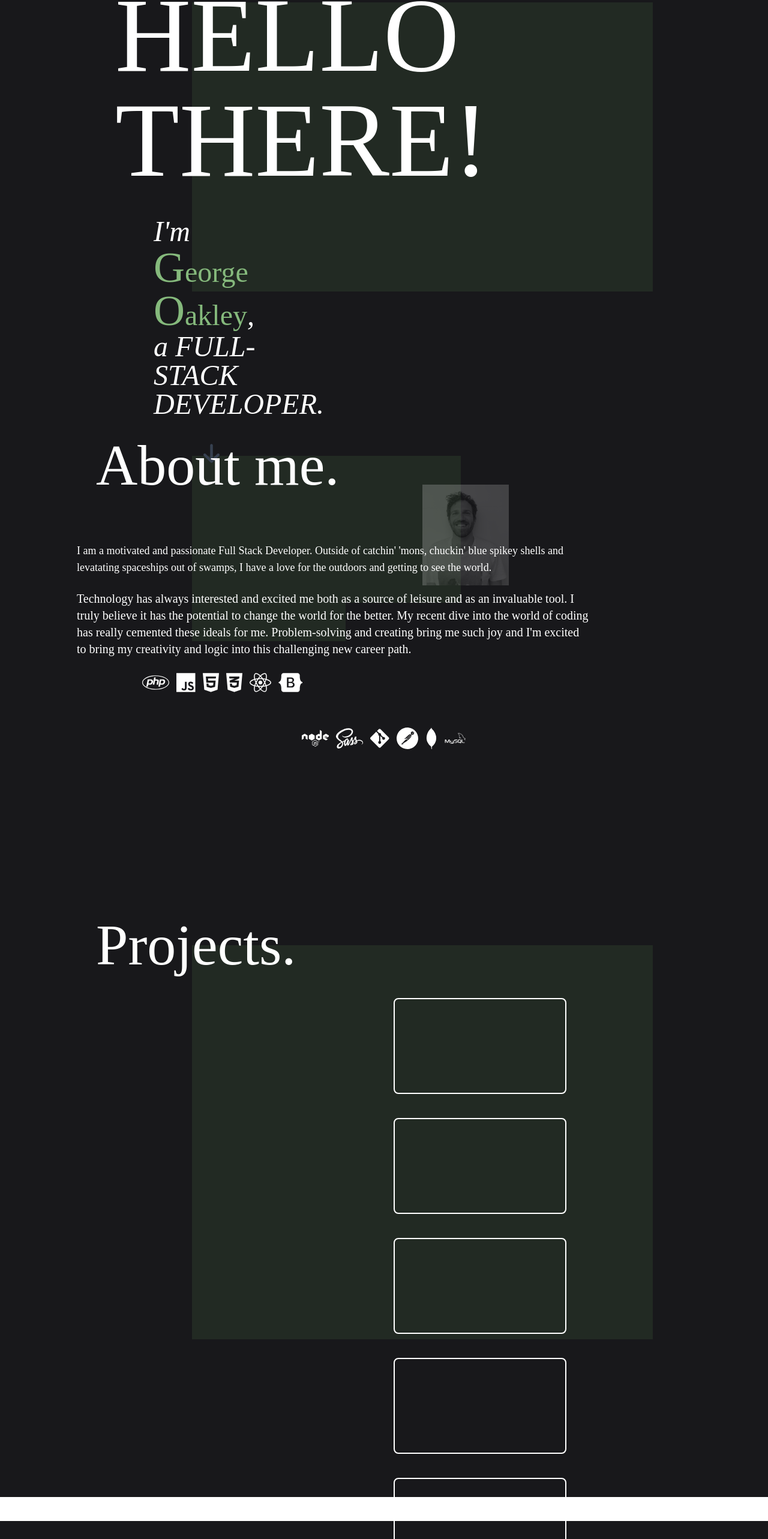
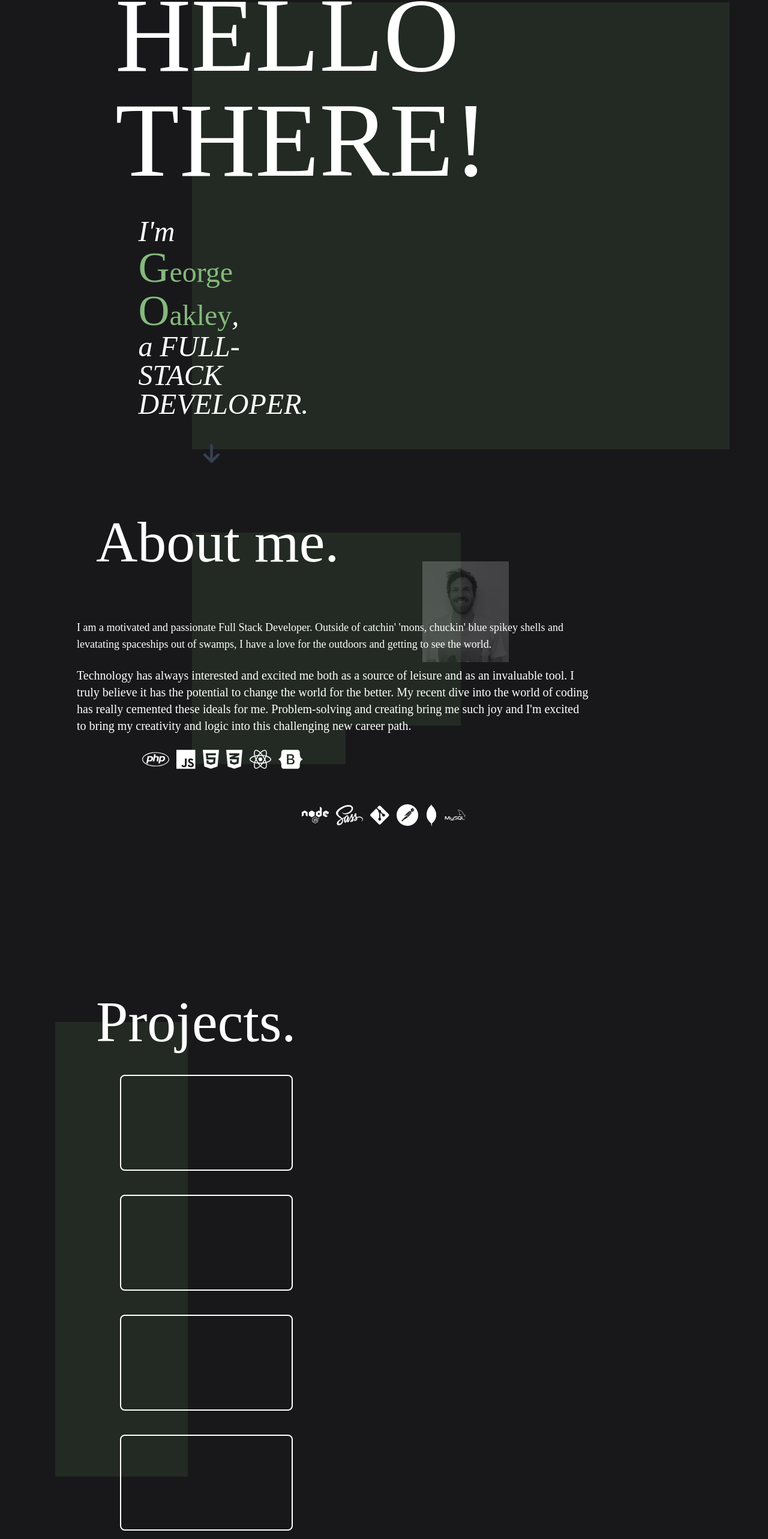
Before and after one commit to Georgeoak03/portfolioV2, a React (Create React App) app in the folder portfolio/: page / in a window 1280 px wide. Shown: the part 204-2770 px from the top of the page at 60% size. Built offline with nearby package versions, Linux system fonts and the light colour scheme.

Commit message:
sorted layout for whole page mobile

```diff
--- a/portfolio/src/components/About.js
+++ b/portfolio/src/components/About.js
@@ -46,7 +46,7 @@ export default function About() {
                     <img src={mongodb} alt="mongodb" className="w-9 mr-1"/>
                     <img src={mysql} alt="mysql" className="w-9"/>
                 </div>
-
+                <div className="relative top-36 w-2/5 h-32 left-[10%] md:top-32 md:left-40"></div>
             </div>
         </section>
     )
--- a/portfolio/src/components/Contact.js
+++ b/portfolio/src/components/Contact.js
@@ -3,9 +3,9 @@ import React from "react";
 export default function Contact() {
     return (
         <section id="contact" className="bg-zinc-900 min-h-screen">
-            <div className="relative">
+            <div className="">
                 <div className="flex-wrap-col relative m-auto md:m-0">
-                    <div className="flex-wrap-col w-2/5 relative z-10 left-1/4 md:top-32 md:left-40">
+                    <div className="flex-wrap-col w-2/5 relative z-10 top-32 left-1/4 md:top-32 md:left-40">
                         <h1 className="text-6xl lg:text-12xl md:text-8xl text-white font-['Great_Sailor']">
                             Contact me.
                         </h1>
--- a/portfolio/src/components/Projects.js
+++ b/portfolio/src/components/Projects.js
@@ -2,7 +2,7 @@ import React from "react";
 
 export default function Projects() {
     return (
-        <section id="projects" className="bg-zinc-900 min-h-screen">
+        <section id="projects" className="bg-zinc-900 flex">
             <div className="relative">
                 <div className="absolute w-3/5 h-8 md:h-3/5 z-0 bg-[#222A23] top-44 left-[18%] md:left-1/4"></div>
                 <div className="relative top-36 w-2/5 left-[10%] md:top-32 md:left-40">
@@ -22,6 +22,7 @@ export default function Projects() {
                     <div className="flex w-72 h-40 border-2 border-white z-10 m-10 rounded-lg">
                     </div>
                 </div>
+                <div className="relative top-36 w-2/5 h-32 left-[10%] md:top-32 md:left-40"></div>
             </div>
         </section>
     )
--- a/portfolio/src/components/Splash.js
+++ b/portfolio/src/components/Splash.js
@@ -5,12 +5,12 @@ export default function Splash() {
     return (
         <section id="splash" className="bg-zinc-900 min-h-screen">
             <div className="relative">
-                <div className="absolute w-3/5 h-96 md:h-3/5 z-0 bg-[#222A23] top-52 left-[15%] md:left-1/4"></div>
+                <div className="absolute w-[70%] h-[475px] md:h-4/5 z-0 bg-[#222A23] top-52 left-[15%] md:left-1/4"></div>
                 <div className="relative max-w-xs z-10 top-44 left-[10%] md:left-[15%]">
                     <h1 className="lg:text-[175px] md:text-[150px] text-8xl text-white font-['Great_Sailor']">
                         HELLO THERE!
                     </h1>
-                    <div className="z-10 w-12 md:w-1/2 mt-10 ml-[20%] md:left-[45%] md:top-50 text-left">
+                    <div className="z-10 w-12 md:w-1/2 mt-10 ml-[12%] md:left-[45%] md:top-50 text-left">
                         <p className="text-5xl text-white font-['Great_Sailor'] md:text-5xl italic">I'm <span className="text-[#85B97C] not-italic"><span className="text-6xl md:text-7xl">G</span>eorge <span className="text-6xl md:text-7xl">O</span>akley</span>,</p><p className="text-5xl md:text-5xl text-white font-['Great_Sailor'] italic"><span className="whitespace-nowrap">a FULL</span>-STACK</p> <p className="text-5xl md:text-5xl text-white font-['Great_Sailor'] italic">DEVELOPER.</p>
                     </div>
                     <div className="z-10 w-auto mt-10 flex justify-center">
@@ -19,6 +19,7 @@ export default function Splash() {
                         </a>
                     </div>
                 </div>
+                <div className="relative top-36 w-2/5 h-32 left-[10%] md:top-32 md:left-40"></div>
             </div>
         </section>
     )
```
